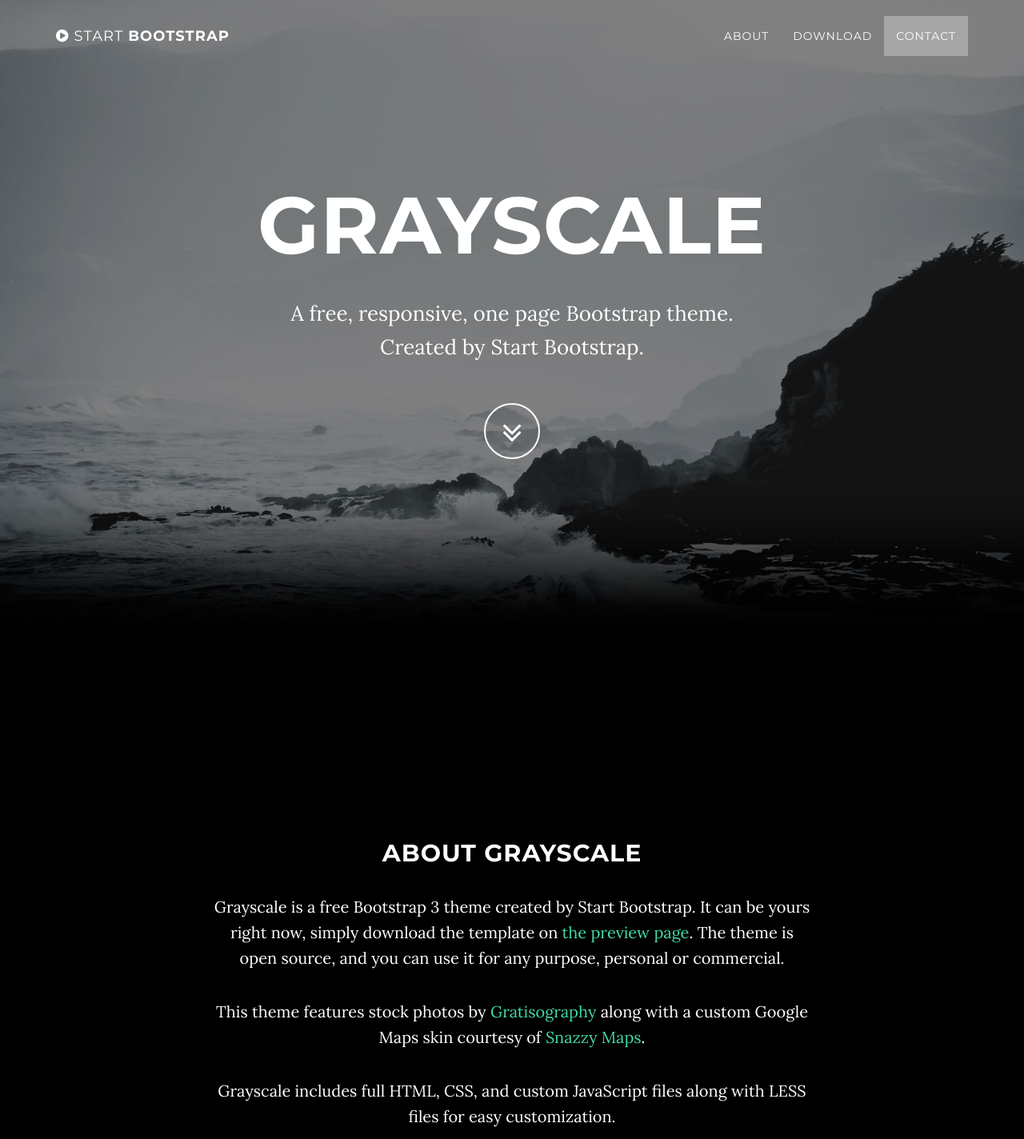
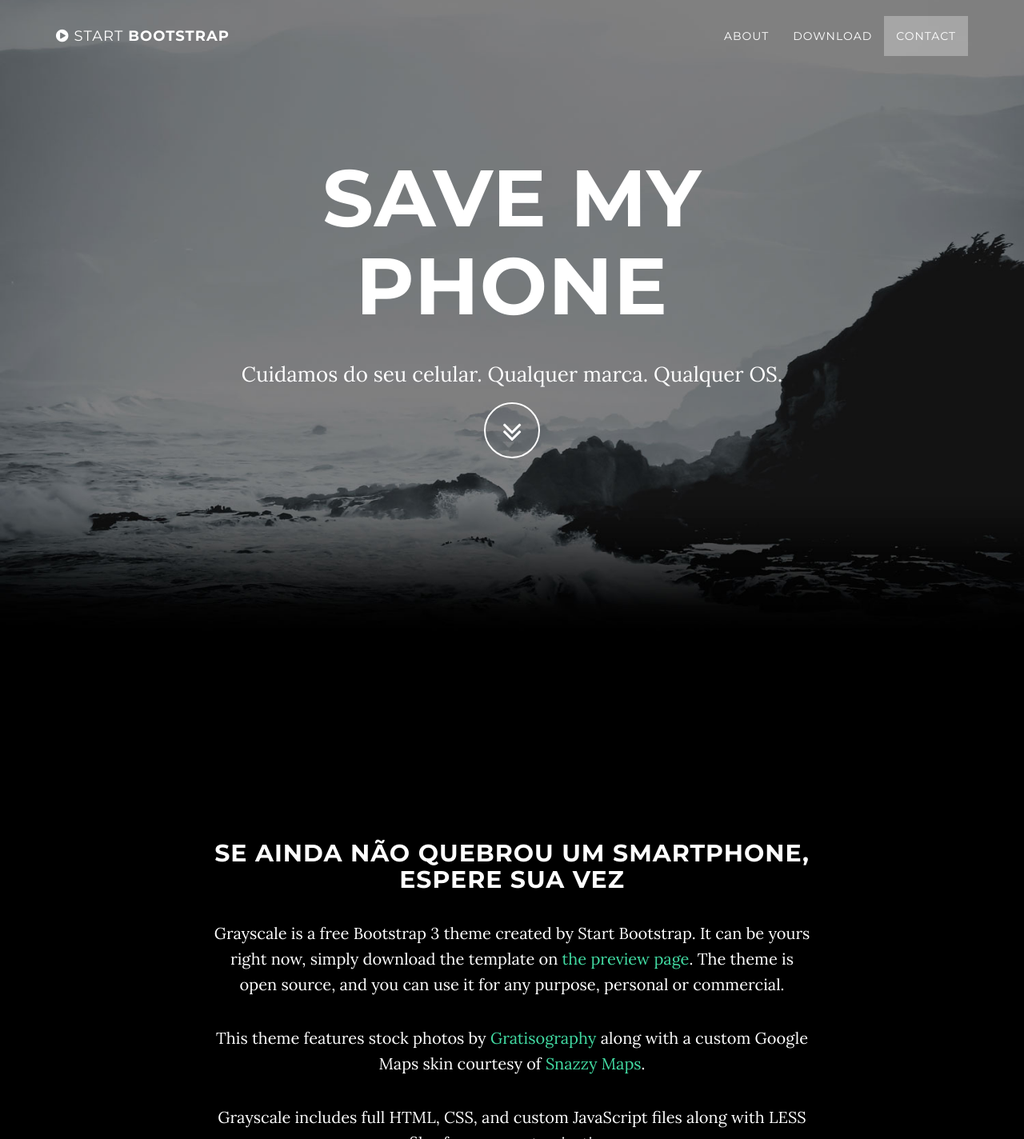
Before and after one commit to davidpn11/landpage-gama, a website: page index.html in a window 1280 px wide. Shown: the top 1424 px of the page at 80% size. Drawn offline with nearby package versions, Linux system fonts and the light colour scheme; some packages are replaced by stand-ins of ours.

Commit message:
changes first session

```diff
--- a/index.html
+++ b/index.html
@@ -9,7 +9,7 @@
     <meta name="description" content="">
     <meta name="author" content="">
 
-    <title>Grayscale - Start Bootstrap Theme</title>
+    <title>Save my Phone</title>
 
     <!-- Bootstrap Core CSS -->
     <link href="vendor/bootstrap/css/bootstrap.min.css" rel="stylesheet">
@@ -74,9 +74,8 @@
             <div class="container">
                 <div class="row">
                     <div class="col-md-8 col-md-offset-2">
-                        <h1 class="brand-heading">Grayscale</h1>
-                        <p class="intro-text">A free, responsive, one page Bootstrap theme.
-                            <br>Created by Start Bootstrap.</p>
+                        <h1 class="brand-heading">Save my Phone</h1>
+                        <p class="intro-text">Cuidamos do seu celular. Qualquer marca. Qualquer OS.
                         <a href="#about" class="btn btn-circle page-scroll">
                             <i class="fa fa-angle-double-down animated"></i>
                         </a>
@@ -90,7 +89,7 @@
     <section id="about" class="container content-section text-center">
         <div class="row">
             <div class="col-lg-8 col-lg-offset-2">
-                <h2>About Grayscale</h2>
+                <h2>Se ainda não quebrou um smartphone, espere sua vez</h2>
                 <p>Grayscale is a free Bootstrap 3 theme created by Start Bootstrap. It can be yours right now, simply download the template on <a href="http://startbootstrap.com/template-overviews/grayscale/">the preview page</a>. The theme is open source, and you can use it for any purpose, personal or commercial.</p>
                 <p>This theme features stock photos by <a href="http://gratisography.com/">Gratisography</a> along with a custom Google Maps skin courtesy of <a href="http://snazzymaps.com/">Snazzy Maps</a>.</p>
                 <p>Grayscale includes full HTML, CSS, and custom JavaScript files along with LESS files for easy customization.</p>
```
